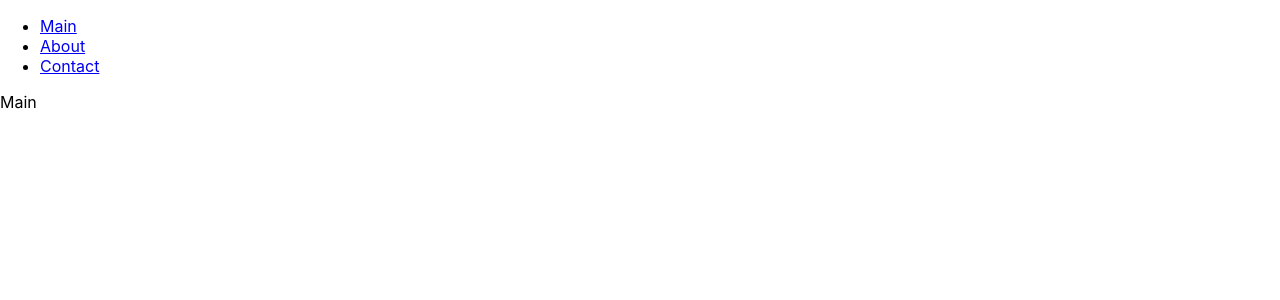
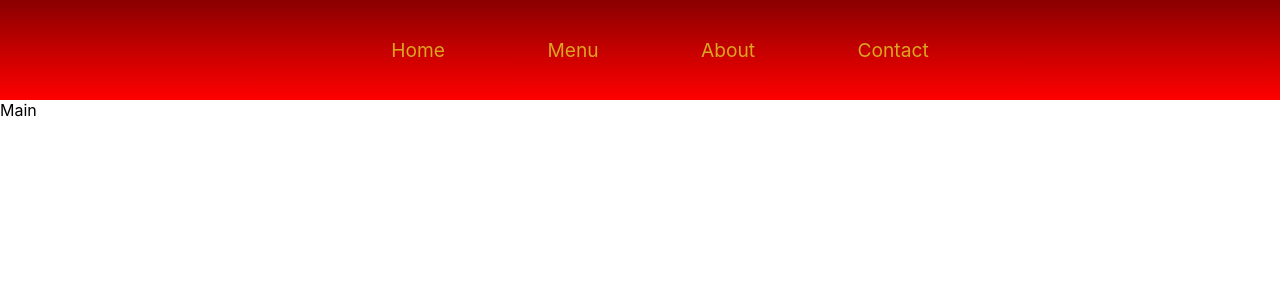
Before and after one commit to dchen8419/China-Buffet-V2, a React (Create React App) app: page / in a window 1280 px wide. Shown: the top 300 px of the page. Built offline with nearby package versions, Linux system fonts and the light colour scheme.

Commit message:
added navbar and some styling

```diff
--- a/src/App.js
+++ b/src/App.js
@@ -1,33 +1,29 @@
 import './App.css';
 import React from 'react';
-import { Link, Route, Routes } from 'react-router-dom';
-import Main from "./Components/Main/Main"
-import About from "./Components/About/About"
-import Contact from "./Components/Contact/Contact"
+import {
+  Routes,
+  Route,
+} from "react-router-dom";
+import Main from './Components/Main/Main';
+import Navbar from './Components/Navbar/Navbar';
+import Contact from './Components/Contact/Contact';
+import Menu from './Components/Menu/Menu';
+import About from './Components/About/About'
 
 
 function App() {
   return (
     <div>
-    <nav>
-      <ul>
-      <li>
-        <Link to="/">Main</Link>
-      </li>
-      <li>
-        <Link to="/about">About</Link>
-      </li>
-      <li>
-        <Link to="/contact">Contact</Link>
-      </li>
-    </ul>
-    </nav>
-    <Routes>
-      <Route path="/" element={<Main />} />
-      <Route path="/about" element={<About />} />
-      <Route path="/contact" element={<Contact />} />
-    </Routes>
+      <Navbar />
+      <Routes>
+        <Route path="/" element={<Main />}/>
+        <Route path="/contact" element={<Contact />}/>
+        <Route path="/menu" element={<Menu />}/>
+        <Route path="/about" element={<About />}/>
+      </Routes>
     </div>
+
+
   );
 }
 
--- /dev/null
+++ b/src/Components/Navbar/Navbar.css
@@ -0,0 +1,24 @@
+@media (prefers-reduced-motion: no-preference) {
+nav {
+    display: flex;
+    justify-content: center;
+    align-items: center;
+    height: 100px;
+    background: linear-gradient(rgb(138, 0, 0), red);
+    font-size: 1.2rem;
+    margin-bottom: 0!important;
+}
+
+.nav-links {
+    width: 50%;
+    display: flex;
+    justify-content: space-around;
+    align-items: center;
+    list-style: none;
+}
+
+.nav-style {
+    color: goldenrod;
+    text-decoration: none;
+}
+}
--- /dev/null
+++ b/src/Components/Navbar/Navbar.jsx
@@ -0,0 +1,28 @@
+import React from 'react'
+import { Link } from 'react-router-dom'
+import './Navbar.css'
+
+
+
+function Navbar() {
+    return (
+        <nav>
+            <ul className='nav-links'>
+                <Link className='nav-style' to="/">
+                    <li>Home</li>
+                </Link>
+                <Link className='nav-style' to="/menu">
+                    <li>Menu</li>
+                </Link>
+                <Link className='nav-style' to="/about">
+                    <li>About</li>
+                </Link>
+                <Link className='nav-style' to="/contact">
+                    <li>Contact</li>
+                </Link>
+            </ul>
+        </nav>
+    )
+}
+
+export default Navbar
```
